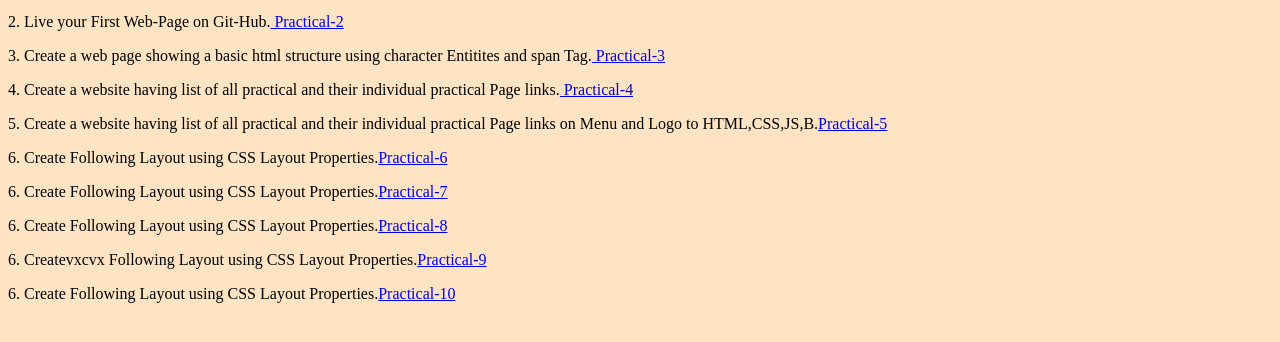
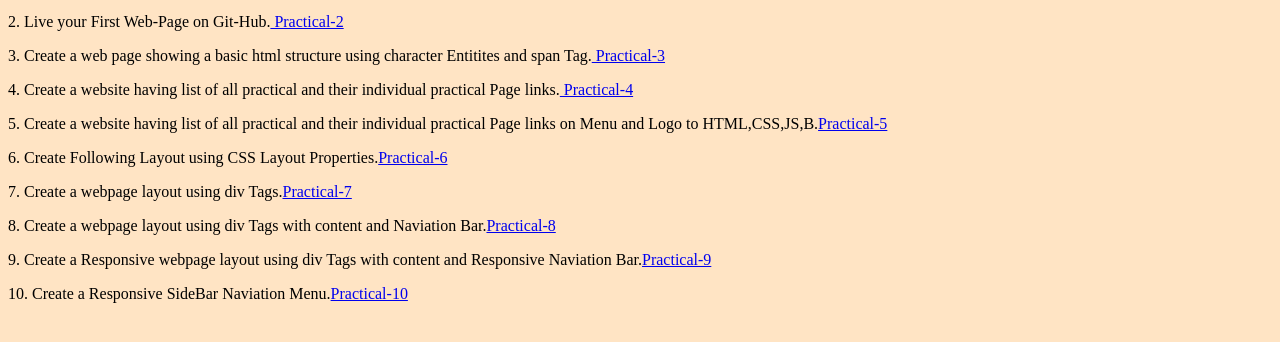
Before and after one commit to Pulkit519/FullStack_Practical, a plain HTML site: page index.html in a window 1280 px wide. Shown: the part 282-624 px from the top of the page. Drawn offline with Linux system fonts and the light colour scheme.

Commit message:
added practical-10

```diff
--- a/index.html
+++ b/index.html
@@ -20,10 +20,10 @@
     <p>4. Create a website having list of all practical and their individual practical Page links.<a href="https://pulkit519.github.io/Practical-4/Practical-4.html"> Practical-4</a> </p>
     <p>5. Create a website having list of all practical and their individual practical Page links on Menu and Logo to HTML,CSS,JS,B.<a href="https://pulkit519.github.io/Practical_5/Practical_5.html">Practical-5</a> </p>
     <p>6. Create Following Layout using CSS Layout Properties.<a href="https://pulkit519.github.io/Practical-6/Practical-6.html">Practical-6</a> </p>
-    <p>6. Create Following Layout using CSS Layout Properties.<a href="https://pulkit519.github.io/Practical_7/Practical_7.html">Practical-7</a> </p>
-    <p>6. Create Following Layout using CSS Layout Properties.<a href="https://pulkit519.github.io/Practical-8/Practical-8.html">Practical-8</a> </p>
-    <p>6. Createvxcvx Following Layout using CSS Layout Properties.<a href="https://pulkit519.github.io/Practical-9/Practical-9.html">Practical-9</a> </p>
-    <p>6. Create Following Layout using CSS Layout Properties.<a href="https://pulkit519.github.io/Practical-10/Practical-10.html">Practical-10</a> </p>
+    <p>7. Create a webpage layout using div Tags.<a href="https://pulkit519.github.io/Practical_7/Practical_7.html">Practical-7</a> </p>
+    <p>8. Create a webpage layout using div Tags with content and Naviation Bar.<a href="https://pulkit519.github.io/Practical-8/Practical-8.html">Practical-8</a> </p>
+    <p>9. Create a Responsive webpage layout using div Tags with content and Responsive Naviation Bar.<a href="https://pulkit519.github.io/Practical-9/Practical-9.html">Practical-9</a> </p>
+    <p>10. Create a Responsive SideBar Naviation Menu.<a href="https://pulkit519.github.io/Practical-10/Practical-10.html">Practical-10</a> </p>
 
 
 
```
